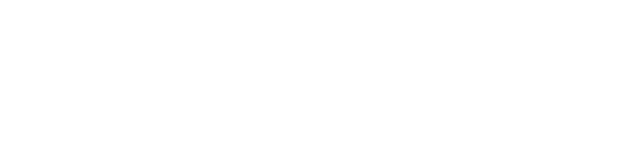
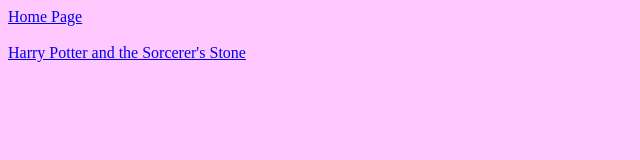
Before and after one commit to pixlperfect01/harrypotter, a plain HTML site: page index.html in a window 1280 px wide. Shown: the whole page, without its empty margins (0-640 px from the left). Drawn offline with Linux system fonts and the light colour scheme.

Commit message:
Update index.html

```diff
--- a/index.html
+++ b/index.html
@@ -1 +1,14 @@
 <html>
+    <head>
+        <title>Harry Potter</title>
+        <style>
+            body {
+                background-color: rgb(255, 200, 255);
+                }
+            </style>
+    </head>
+    <body>
+        <a href="https://pixlperfect01.github.io/freemusic">Home Page</a>
+        <br />
+        <br />
+        <a href="sorcerersstone.html">Harry Potter and the Sorcerer's Stone</a>
```
